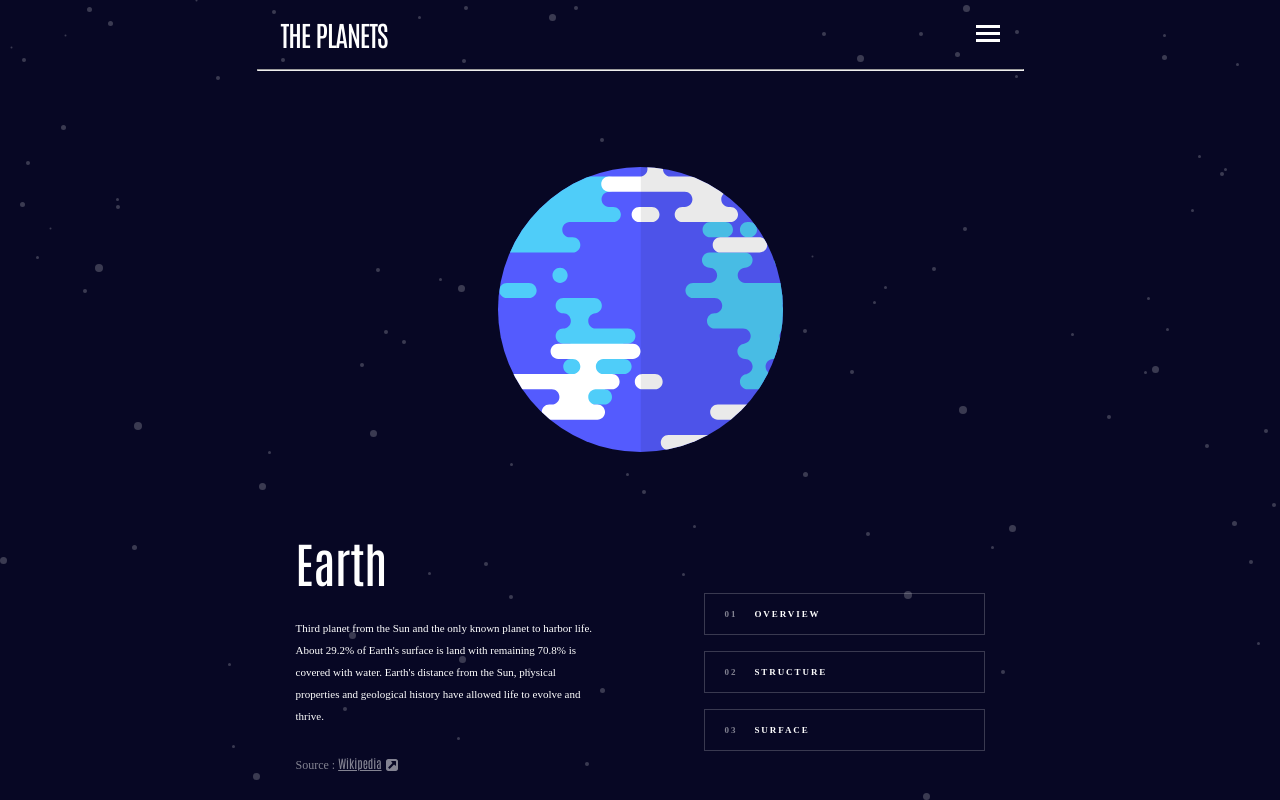
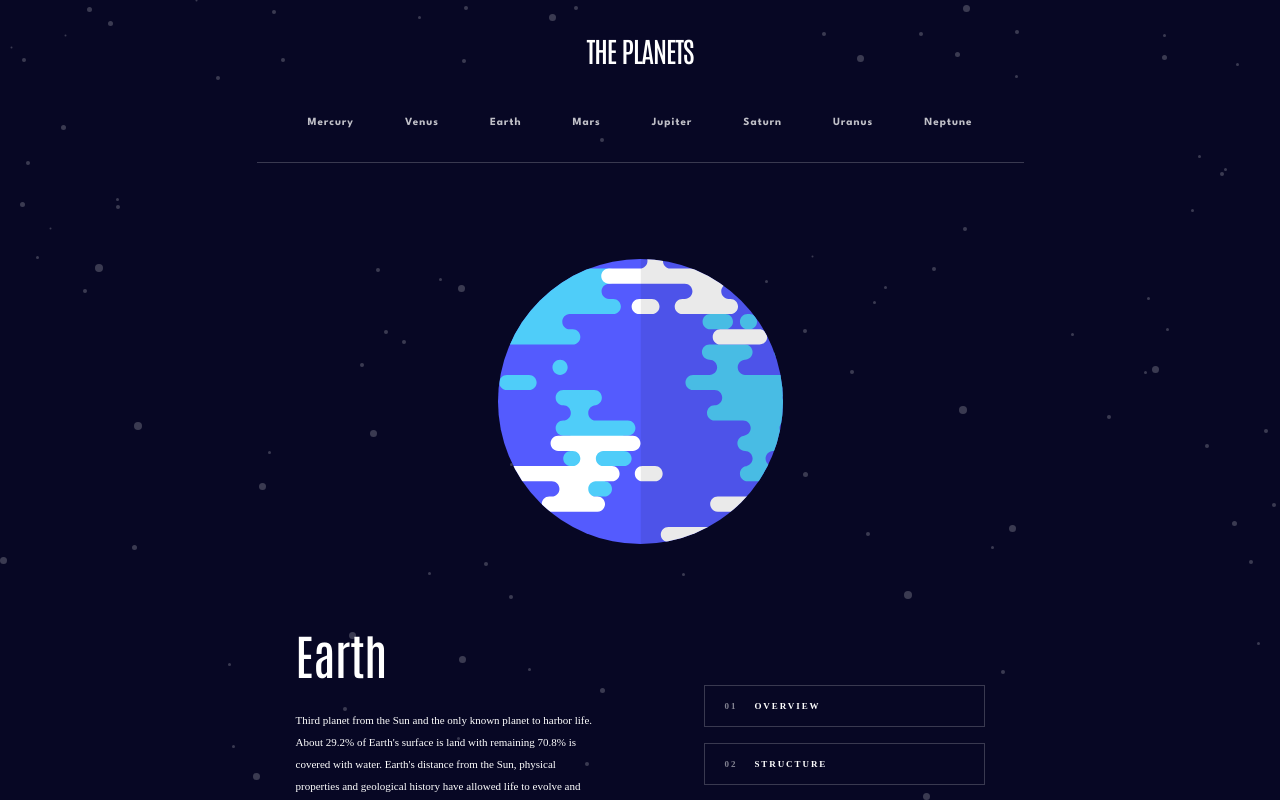
Before and after one commit to anritsetskhla10/planet-fact-size, a React (Vite) app: page /Earth in a window 1280 px wide. Shown: the top 800 px of the page. Built offline with nearby package versions, Linux system fonts and the light colour scheme.

Commit message:
adding final project

```diff
--- a/data.json
+++ b/data.json
@@ -36,7 +36,8 @@
         "height":"290px"
       }
     },
-    "color":"#def4fc"
+    "color":"#419ebb",
+    "surfaceDist":"226px"
   },
   {
     "name": "Venus",
@@ -75,7 +76,8 @@
         "height":"400px"
       }
     },
-    "color":"#f7cc7f"
+    "color":"#eda249",
+    "surfaceDist":"281px"
   },
   {
     "name": "Earth",
@@ -114,7 +116,8 @@
         "height":"450px"
       }
     },
-    "color":"#545bfe"
+    "color":"#6d2ed5",
+    "surfaceDist":"306px"
   },
   {
     "name": "Mars",
@@ -153,7 +156,8 @@
         "height":"336px"
       }
     },
-    "color":"#ff6a45"
+    "color":"#d14c32",
+    "surfaceDist":"249px"
   },
   {
     "name": "Jupiter",
@@ -192,7 +196,8 @@
         "height":"582px"
       }
     },
-    "color":"#ecad7a"
+    "color":"#d83a34",
+    "surfaceDist":"372px"
   },
   {
     "name": "Saturn",
@@ -231,7 +236,8 @@
         "height":"666px"
       }
     },
-    "color":"#fccb6b"
+    "color":"#cd5120",
+    "surfaceDist":"398px"
   },
   {
     "name": "Uranus",
@@ -270,7 +276,8 @@
         "height":"458px"
       }
     },
-    "color": "#65f0d5"
+    "color": "#1ec1a2",
+    "surfaceDist":"310px"
   },
   {
     "name": "Neptune",
@@ -309,6 +316,7 @@
         "height":"450px"
       }
     },
-    "color": "#497efa"
+    "color": "#2d68f0",
+    "surfaceDist":"306px"
   }
 ]
--- a/src/App.tsx
+++ b/src/App.tsx
@@ -2,9 +2,7 @@ import Header from "./components/header/Header"
 import { Routes, Route, Navigate } from "react-router"
 import Planet from "./components/planet/Planet"
 
-
 function App() {
-
 
   return (
     <>
--- a/src/components/header/Header.tsx
+++ b/src/components/header/Header.tsx
@@ -1,17 +1,22 @@
 import data from '../../../data.json'
-import StyledHeader, { Circle } from './StyledHeader'
-import { Link } from 'react-router-dom'
+import StyledHeader, { Circle, StyledLI } from './StyledHeader'
+import { Link} from 'react-router-dom'
 import menuImg from '/images/icon-hamburger.svg'
 import arrowImg from '/images/icon-chevron.svg'
 import { useState } from 'react'
 
 
 
+
+
 export default function Header() {
+
     const [openMenu , setOpenMenu] = useState(false);
 
+
+
   return (
-    <StyledHeader $openmenu={openMenu}>
+    <StyledHeader $openmenu={openMenu} >
        <nav>
         <div>
         <h1>THE PLANETS</h1>
@@ -24,10 +29,9 @@ export default function Header() {
             {data.map((planet , index) => {
                 return <div key={index}>
                     <Circle color={planet.color}></Circle>
-                    <li>
-                    <Link to={`/${planet.name}`}>{planet.name}</Link>
-                    </li>
-                 {/* აქ ღილაკზეც მინდა რომ ილინკებოდეს */}
+                    <StyledLI $bordercolor={planet.color}>
+                    <Link to={`/${planet.name}`} >{planet.name}</Link>
+                    </StyledLI>
                     <button >
                     <img src={arrowImg} alt="arrow icon" />
                     </button>
--- a/src/components/header/StyledHeader.ts
+++ b/src/components/header/StyledHeader.ts
@@ -5,7 +5,6 @@ interface IHeader{
 }
 
 const StyledHeader = styled.header<IHeader>`
-    min-width: 375px;
 
     nav{
         display: flex;
@@ -57,7 +56,7 @@ const StyledHeader = styled.header<IHeader>`
 
                 }
 
-                div{
+             & >  div{
                     display: flex;
                     flex-direction: row;
                     align-items: center;
@@ -90,6 +89,91 @@ const StyledHeader = styled.header<IHeader>`
         }
     }
 
+    @media only screen and (min-width:768px){
+       nav{
+        div{
+            display: flex;
+            align-items: center;
+            justify-content: center;
+            padding: 32px 0 39px;
+
+            button{
+                display: none;
+            }
+
+        }
+
+        hr{
+           display:none;
+        }
+
+        ul{
+            display: flex ;
+            flex-direction: row;
+            justify-content: space-between;
+            align-items: center;
+            margin-top: 0;
+            position: relative;
+            padding: 0 51px 27px;
+            border-bottom: 1px solid rgba(255, 255, 255, 0.2);
+
+
+                & > div:not(:last-child){
+                    border-bottom: unset
+                }
+
+                & >  div{
+                    display: flex;
+                    flex-direction: row;
+                    align-items: center;
+                    gap: 33px;
+                    padding:0;
+                }
+
+
+                a{
+                    font-size: 11px;
+                    line-height: 2.27;
+                    letter-spacing: 1px;
+                    color: rgba(255, 255, 255, 0.75);
+                }
+
+                button{
+                display: none;
+                }
+        }
+    }
+    }
+
+    @media only screen and (min-width:1440px){
+        nav{
+            flex-direction: row;
+            align-items: center;
+            justify-content: space-between;
+            padding: 22px 41px 27px 32px;
+            border-bottom: 1px solid rgba(255, 255, 255, 0.2);
+
+            div{
+            padding: 0;
+            }
+
+
+        ul{
+            display: flex ;
+            flex-direction: row;
+            align-items: center;
+            gap: 33px;
+            padding: 0;
+            border-bottom: unset;
+
+                & >  div{
+                    gap: 33px;
+                }
+
+        }
+    }
+    }
+
 `
 
 export const Circle = styled.div`
@@ -98,7 +182,26 @@ export const Circle = styled.div`
             height: 20px;
             border-radius: 50%;
             background-color: ${({color}) => color ? color : ""};
+
+            @media only screen and (min-width:768px){
+                display: none !important;
+            }
+
 `
+
+interface IBorder{
+    $bordercolor?: string;
+  }
+
+ export const StyledLI = styled.li<IBorder>`
+
+      a:focus{
+          padding-top: 29px;
+          border-top: 4px solid ${({ $bordercolor }) => $bordercolor };
+      }
+
+
+  `
 
 
 export default StyledHeader;
--- a/src/components/planet/Planet.tsx
+++ b/src/components/planet/Planet.tsx
@@ -1,32 +1,68 @@
-
 import data from '../../../data.json'
 import { useParams } from 'react-router'
 import SourceIcon from '/images/icon-source.svg'
 import { StyledSection } from '../styledSection/StyledSection';
 import styled from 'styled-components';
-
-
-
+import { useState } from 'react';
 
 export default function Planet() {
+
   const params = useParams();
   const planetName = params.planet;
 
-    const planetObject = data.find( planetObj => planetObj.name === planetName)
+  const planetObject = data.find(planetObj => planetObj.name === planetName);
+
+  const [currentView, setCurrentView] = useState<'overview' | 'structure' | 'surface'>('overview');
+
+  const handleViewChange = (view: 'overview' | 'structure' | 'surface') => {
+    setCurrentView(view);
+  };
+
+  const getViewContent = () => {
+    if (currentView === 'overview') {
+      return {
+        image: planetObject?.images.planet,
+        content: planetObject?.overview.content,
+        source: planetObject?.overview.source,
+      };
+    } else if (currentView === 'structure') {
+      return {
+        image: planetObject?.images.internal,
+        content: planetObject?.structure.content,
+        source: planetObject?.structure.source,
+      };
+    } else if (currentView === 'surface') {
+      return {
+        image: planetObject?.images.planet,
+        surfaceImage: planetObject?.images.geology,
+        content: planetObject?.geology.content,
+        source: planetObject?.geology.source,
+      };
+    }
+  };
+
+  const currentContent = getViewContent();
 
   return (
     <StyledMain>
-    <StyledSection $planetsize={planetObject?.planetSize}>
+      <StyledSection
+        $planetsize={planetObject?.planetSize}
+        $planetcolor={planetObject?.color}
+        $surfacedist = {planetObject?.surfaceDist}
+      >
         <div className='pages'>
-        <button><span>01</span>OVERVIEW</button>
-        <button><span>02</span>STRUCTURE</button>
-        <button><span>03</span>SURFACE</button>
+          <button onClick={() => handleViewChange('overview')}><span>01</span>OVERVIEW</button>
+          <button onClick={() => handleViewChange('structure')}><span>02</span>STRUCTURE</button>
+          <button onClick={() => handleViewChange('surface')}><span>03</span>SURFACE</button>
         </div>
-      <img src={planetObject?.images.planet} alt="planet image" />
+        <div className="image-container">
+          <img src={currentContent?.image} alt="planet image" />
+          {currentView === 'surface' && <img className="surface-image" src={currentContent?.surfaceImage} alt="surface image" />}
+        </div>
         <h2>{planetObject?.name}</h2>
-      <p>{planetObject?.overview.content}</p>
+        <p>{currentContent?.content}</p>
         <div className="source-container">
-        <a href={planetObject?.overview.source}>Source : <span>Wikipedia</span></a>
+          <a href={currentContent?.source}>Source : <span>Wikipedia</span></a>
           <img src={SourceIcon} alt="arrow icon" />
         </div>
         <div className="info-container">
@@ -49,12 +85,11 @@ export default function Planet() {
         </div>
       </StyledSection>
     </StyledMain>
-  )
+  );
 }
 
 const StyledMain = styled.main`
-
-    @media only screen and (min-width:1440px){
+  @media only screen and (min-width: 1440px) {
     padding: 0 165px;
   }
-`
+`;
--- a/src/components/styledSection/StyledSection.ts
+++ b/src/components/styledSection/StyledSection.ts
@@ -15,6 +15,8 @@ interface SectionProps {
       height: string;
     };
   };
+  $planetcolor?: string;
+  $surfacedist?:string;
 }
 
 export const StyledSection = styled.section<SectionProps>`
@@ -44,21 +46,43 @@ export const StyledSection = styled.section<SectionProps>`
             color: #fff;
             padding-bottom: 16px;
 
+            &:hover{
+              cursor: pointer;
+              background-color: #d8d8d8;
+            }
 
             &:focus{
-                border-bottom: 4px solid #419ebb;
+              background-color:transparent;
+              border-bottom: 4px solid ${({ $planetcolor }) => $planetcolor || ''};
               padding-bottom: 12px;
+            }
+
+            & > span{
+              display: none;
             }
         }
 
     }
 
-  & > img {
+    .image-container {
+    position: relative;
+    display: flex;
+    justify-content: center;
+    align-items: center;
+    margin-top: 95px;
+
+    img {
       width: ${({ $planetsize }) => $planetsize?.mobile.width || 'auto'};
       height: ${({ $planetsize }) => $planetsize?.mobile.height || 'auto'};
-    margin-top: 95px;
     }
 
+    .surface-image {
+      position: absolute;
+      width: 101px;
+      height: 130px;
+      top: 70%;
+    }
+  }
     h2{
       font-size: 40px;
       font-weight: 500;
@@ -158,10 +182,11 @@ export const StyledSection = styled.section<SectionProps>`
                     &:focus{
                     padding: 8px 0 7px 20px;
                     border-bottom: none;
-                    background-color: #2d68f0;
+                    background-color:${({$planetcolor})=> $planetcolor};
                     }
 
                     & > span{
+                      display: inline-block;
                         font-family: 'Spartan';
                         font-size: 9px;
                         font-weight: bold;
@@ -172,14 +197,25 @@ export const StyledSection = styled.section<SectionProps>`
                     }
             }
         }
-
-        & > img {
+        .image-container {
+        position: relative;
+        margin-top: 96px;
         grid-area: 1 / 1 / 1 / 3;
         justify-self: center;
-            margin-top: 96px;
+
+        img {
           width: ${({ $planetsize }) => $planetsize?.tablet.width || 'auto'};
             height: ${({ $planetsize }) => $planetsize?.tablet.height || 'auto'};
         }
+
+        .surface-image {
+          position: absolute;
+          width: 122px;
+          height: 156px;
+          top :75%;
+        }
+      }
+
 
         h2{
             grid-area:  2/ 1 / 2 / 1;
@@ -262,14 +298,25 @@ export const StyledSection = styled.section<SectionProps>`
             }
         }
 
-        & > img {
+        .image-container {
           grid-area: 1 / 1 / 5 / 1;
             justify-self: center;
             align-self:center;
             margin-top: 0;
+
+        img {
           width: ${({ $planetsize }) => $planetsize?.desktop.width || 'auto'};
             height: ${({ $planetsize }) => $planetsize?.desktop.height || 'auto'};
         }
+
+        .surface-image {
+          width: 163px;
+          height: 199px;
+          top: ${({$surfacedist}) => $surfacedist};
+        }
+        }
+
+
 
         h2{
             grid-area:  1/ 2 / 1 / 2;
@@ -302,7 +349,7 @@ export const StyledSection = styled.section<SectionProps>`
             padding: 0;
 
         & > div{
-            width: 255px;
+            width: 275px;
             padding: 20px 0 27px 23px;
 
             & > span{
```
Also changed, not shown: src/components/styledSection/StyledOverview.ts (deleted). Lines whose indentation alone changed are shown as unchanged.
